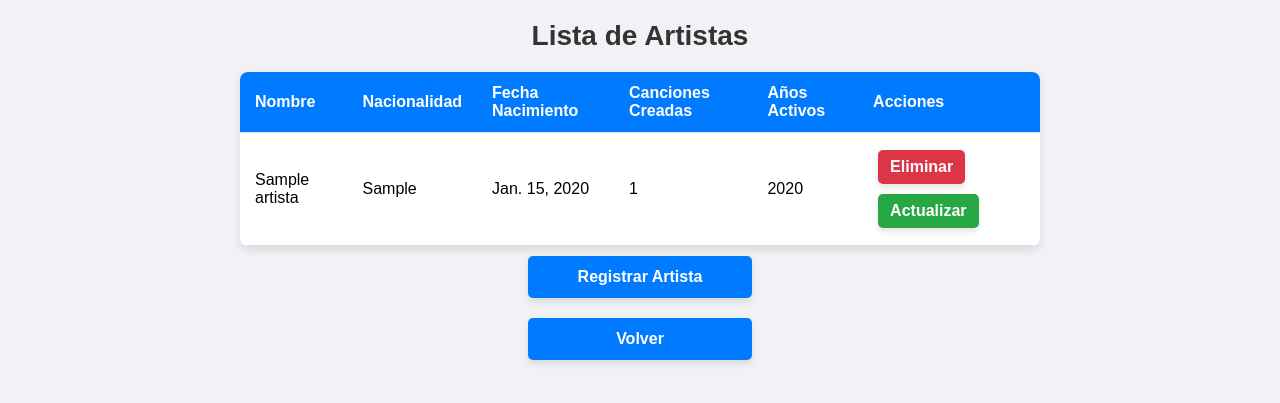
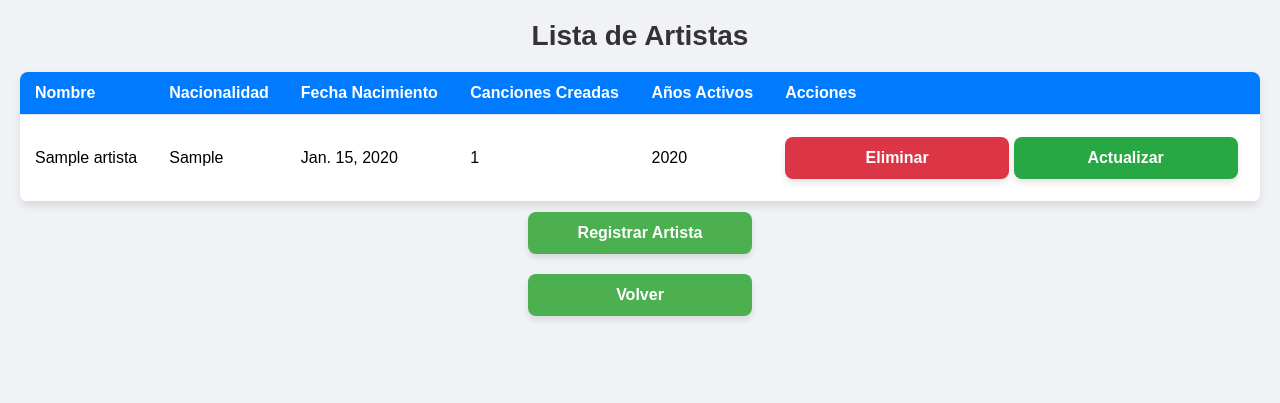
Before and after one commit to SebastianOjeda23/Artistas, a Django app: page /lista/ in a window 1280 px wide. Shown: the top 403 px of the page. Run offline with Django 3.2, Linux system fonts and the light colour scheme; tables that the repository leaves empty hold one stand-in row (values such as "Sample post").

Commit message:
diseño final
se agrego lo ultimo del diseño y alguna validacion

```diff
--- a/static/css/style.css
+++ b/static/css/style.css
@@ -17,29 +17,61 @@ body {
     text-align: center;
 }
 
-/* Index Page Styles */
-.nav-link {
-    display: block;
+/* Unified Button and Link Styles */
+.btn, .nav-link, a {
+    display: inline-block;
     width: 200px;
     padding: 12px;
     margin: 10px 0;
+    color: #fff;
+    background-color: #4CAF50; /* Primary Color */
+    font-size: 16px;
+    font-weight: bold;
     text-align: center;
-    color: #fff;
-    background-color: #007bff;
     text-decoration: none;
-    font-weight: bold;
-    border-radius: 5px;
-    transition: background-color 0.3s;
+    border-radius: 8px;
+    box-shadow: 0 4px 6px rgba(0, 0, 0, 0.1);
+    transition: background-color 0.3s, transform 0.3s, box-shadow 0.3s;
 }
 
-.nav-link:hover {
-    background-color: #0056b3;
+/* Hover and Active States */
+.btn:hover, .nav-link:hover, a:hover {
+    background-color: #45a049; /* Darker Green on Hover */
+    transform: translateY(-3px); /* Lift on Hover */
+    box-shadow: 0 6px 10px rgba(0, 0, 0, 0.15);
 }
 
-/* Table Styles for Lista Page */
+.btn:active, .nav-link:active, a:active {
+    transform: translateY(0); /* Reset on Click */
+    box-shadow: 0 4px 6px rgba(0, 0, 0, 0.1);
+}
+
+/* Specific Styles for Delete and Update Actions */
+.btn.delete {
+    background-color: #dc3545;
+}
+
+.btn.delete:hover {
+    background-color: #c82333;
+}
+
+.btn.update {
+    background-color: #28a745;
+}
+
+.btn.update:hover {
+    background-color: #218838;
+}
+
+/* Table Styles */
+.table-container {
+    width: 100%;
+    max-width: 800px;
+    margin-top: 20px;
+}
+
 table {
     width: 100%;
-    max-width: 800px;
     border-collapse: collapse;
     background-color: #fff;
     box-shadow: 0 4px 8px rgba(0, 0, 0, 0.1);
@@ -62,61 +94,10 @@ tbody tr:hover {
     background-color: #f1f1f1;
 }
 
+/* No Artists Message */
 .no-artists {
     margin-top: 20px;
     font-size: 18px;
     color: #666;
+    text-align: center;
 }
-
-/* Button Styles for Actions */
-.btn {
-    padding: 8px 12px;
-    margin: 5px;
-    color: #fff;
-    border-radius: 5px;
-    text-decoration: none;
-    font-weight: bold;
-    transition: background-color 0.3s;
-}
-
-.btn.delete {
-    background-color: #dc3545;
-}
-
-.btn.delete:hover {
-    background-color: #c82333;
-}
-
-.btn.update {
-    background-color: #28a745;
-}
-
-.btn.update:hover {
-    background-color: #218838;
-}
-
-a {
-    display: inline-block;
-    padding: 12px 24px;
-    margin: 10px 0;
-    color: #fff;
-    background-color: #4CAF50; /* Color verde */
-    font-size: 16px;
-    font-weight: bold;
-    text-align: center;
-    text-decoration: none;
-    border-radius: 8px;
-    box-shadow: 0 4px 6px rgba(0, 0, 0, 0.1);
-    transition: background-color 0.3s, transform 0.3s, box-shadow 0.3s;
-}
-
-a:hover {
-    background-color: #45a049; /* Color verde oscuro al hacer hover */
-    transform: translateY(-3px); /* Leve elevación */
-    box-shadow: 0 6px 10px rgba(0, 0, 0, 0.15);
-}
-
-a:active {
-    transform: translateY(0); /* Elimina elevación al hacer clic */
-    box-shadow: 0 4px 6px rgba(0, 0, 0, 0.1);
-}
```
Also changed, not shown: ArtistaApp/forms.py (+13 -0 lines), templates/ArtistaApp/registrar.html (+11 -7 lines).
